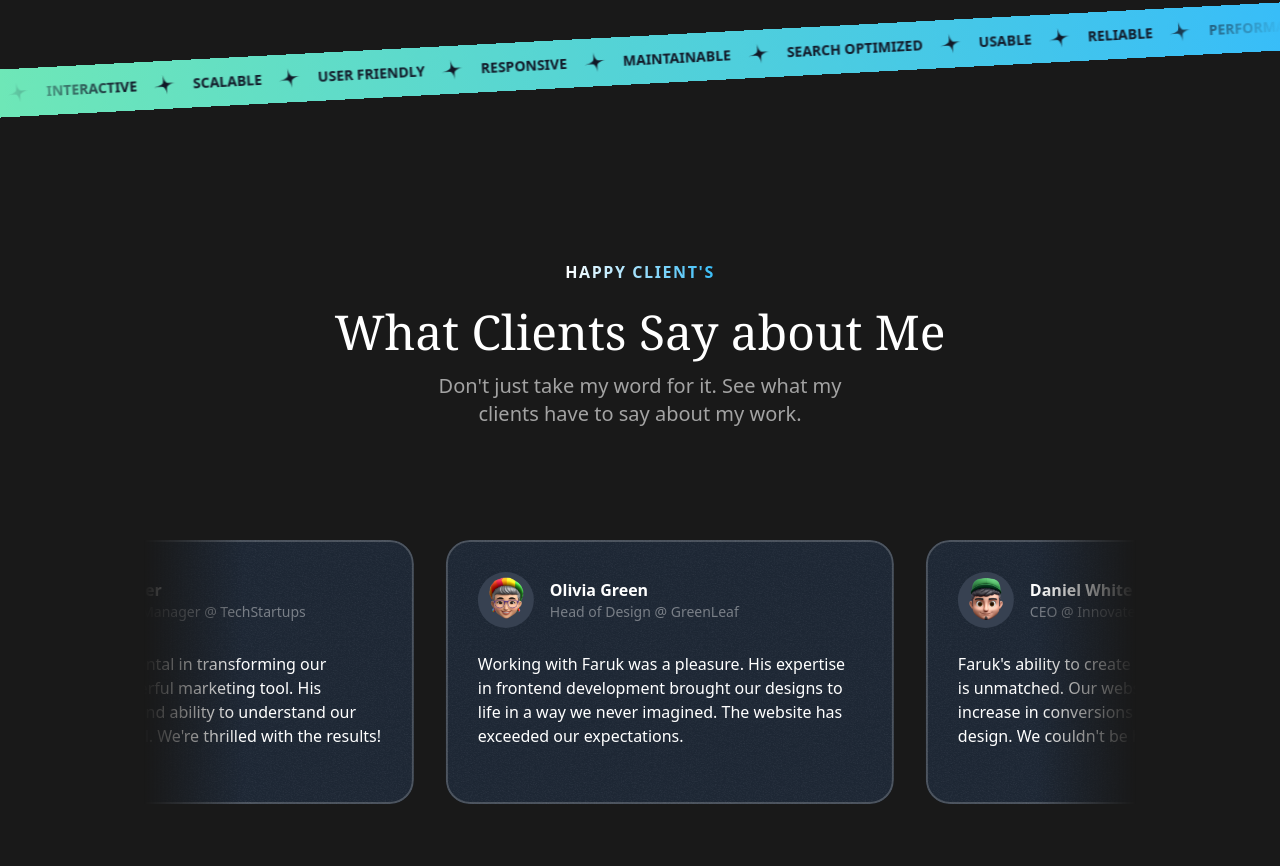
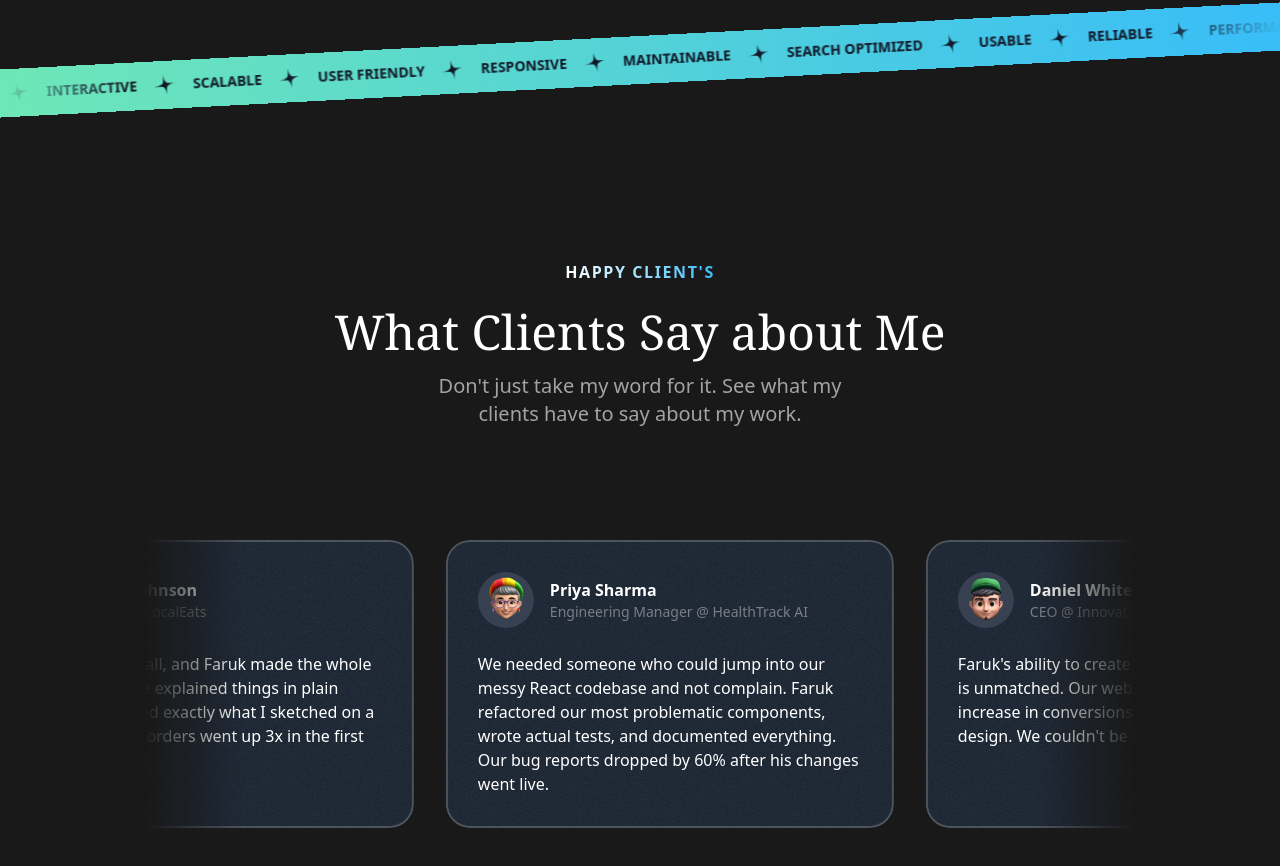
Before and after one commit to faruk-olawale/my-portfolio, a Next.js app: page / in a window 1280 px wide. Shown: the part 3254-4120 px from the top of the page. Built offline with nearby package versions, Linux system fonts and the light colour scheme; a web font is replaced by a local one.

Commit message:
initial message

```diff
--- a/src/sections/About.tsx
+++ b/src/sections/About.tsx
@@ -43,6 +43,7 @@ const toolboxItems = [
     title: "Chrome",
     iconType: ChromeIcon,
   },
+
 ]
 
 const hobbies = [
@@ -104,7 +105,7 @@ export const AboutSection = () => {
   <div className="container max-w-5xl mx-auto px-4">
   <SectionHeader
    eyebrow="About me"
-   title="A Glimps Into My World"
+   title="A Glimpse Into My World"
    description="Learn more about who I am, What I do, and what Inspires me."
    />
    <div className="mt-20 flex flex-col gap-8">
--- a/src/sections/Contact.tsx
+++ b/src/sections/Contact.tsx
@@ -18,7 +18,7 @@ export const ContactSection = () => {
     </p>
     </div>
     <div>
-   <a href="farukolawale509@gmail.com">
+   <a href="mailto:farukolawale509@gmail.com">Contact Me
     <button className="text-white bg-gray-900 inline-flex
       items-center px-6 h-12 rounded-xl gap-2 w-max border border-gray-900">
       Contact Me
--- a/src/sections/Projects.tsx
+++ b/src/sections/Projects.tsx
@@ -16,7 +16,7 @@ const portfolioProjects = [
     results: [
      { title: "Improved course navigation with clean UI/UX design" },
      { title: "Boosted user retention with personalized learning paths" },
-     { title: "Reduced page load time by optimizing resource loading" },
+     { title:"Reduced page load time by 45% (from 3.2s to 1.8s) through code splitting and lazy loading" },
     ],
     link: "https://geegstack-six.vercel.app/",
     image: darkSaasLandingPage,
--- a/src/sections/Testimonials.tsx
+++ b/src/sections/Testimonials.tsx
@@ -13,15 +13,15 @@ import { Fragment, useState } from "react";
 
 const testimonials = [
   {
-    name: "Alex Turner",
-    position: "Marketing Manager @ TechStartups",
-    text: "Faruk was instrumental in transforming our website into a powerful marketing tool. His attention to detail and ability to understand our brand is exceptional. We're thrilled with the results!",
+    name: "Marcus Johnson",
+    position: "Founder @ LocalEats",
+    text: "I'm not technical at all, and Faruk made the whole process painless. He explained things in plain English and delivered exactly what I sketched on a napkin. Our mobile orders went up 3x in the first month after launch.",
     avatar: memojiAvatar1,
   },
   {
-    name: "Olivia Green",
-    position: "Head of Design @ GreenLeaf",
-    text: "Working with Faruk was a pleasure. His expertise in frontend development brought our designs to life in a way we never imagined. The website has exceeded our expectations.",
+    name: "Priya Sharma",
+    position: "Engineering Manager @ HealthTrack AI",
+    text: "We needed someone who could jump into our messy React codebase and not complain. Faruk refactored our most problematic components, wrote actual tests, and documented everything. Our bug reports dropped by 60% after his changes went live.",
     avatar: memojiAvatar2,
   },
   {
@@ -31,9 +31,9 @@ const testimonials = [
     avatar: memojiAvatar3,
   },
   {
-    name: "Emily Carter",
-    position: "Product Manager @ GlobalTech",
-    text: "Faruk is a true frontend wizard. He took our complex product and transformed it into an intuitive and engaging user interface. We're already seeing positive feedback from our customers.",
+    name: "David Okonkwo",
+    position: "CTO @ EduConnect Nigeria",
+    text: "We hired Faruk for a 2-week contract and ended up extending it to 3 months. He spotted issues in our API integration that our backend team missed, and his suggestions improved our overall architecture. Rare to find a frontend dev who thinks full-stack.",
     avatar: memojiAvatar4,
   },
   {
```
